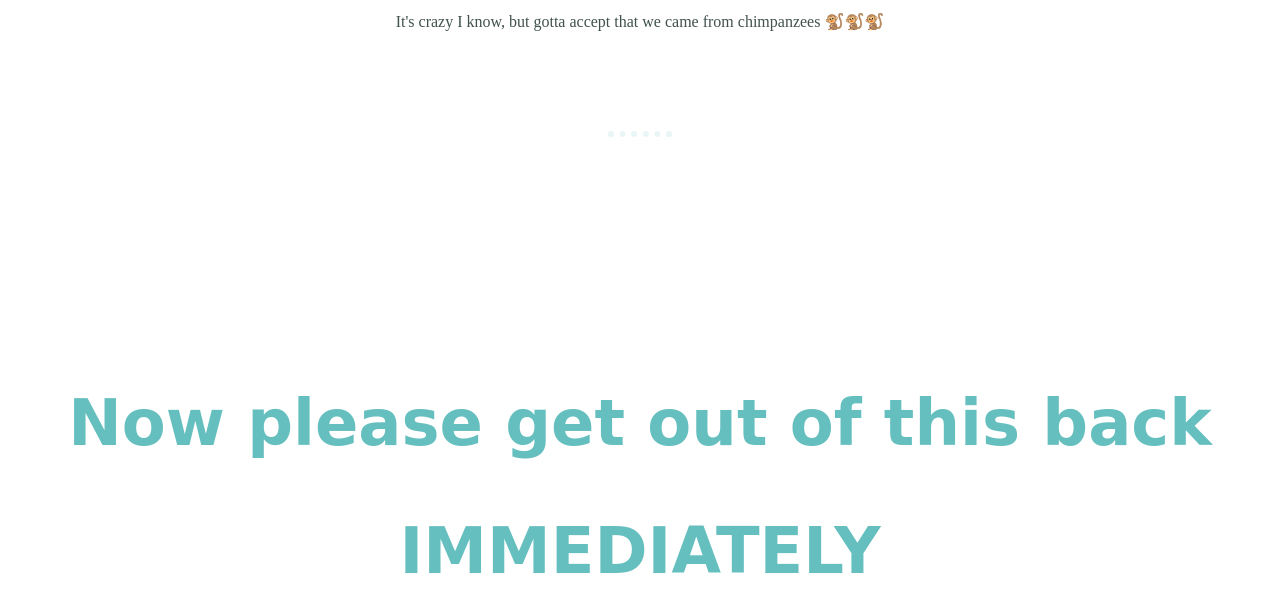
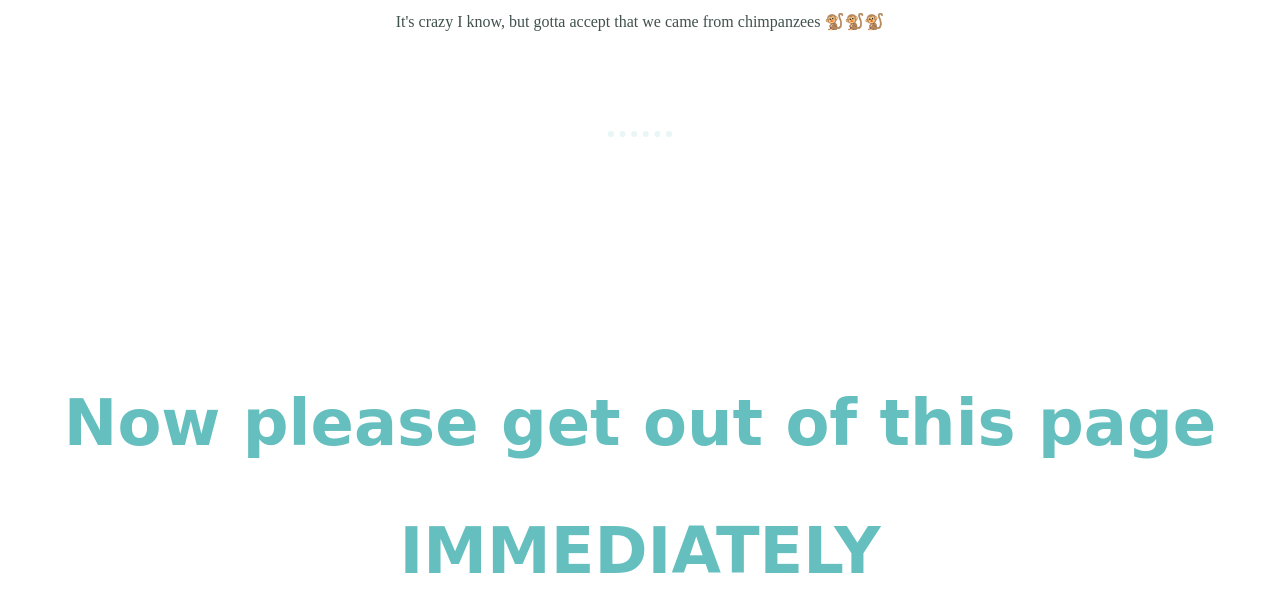
Before and after one commit to charliechoong/cv, a plain HTML site: page sapiens.html in a window 1280 px wide. Shown: the part 354-966 px from the top of the page. Drawn offline with Linux system fonts and the light colour scheme; a web font is replaced by a local one.

Commit message:
Update sapiens.html

```diff
--- a/sapiens.html
+++ b/sapiens.html
@@ -14,6 +14,6 @@
     <h2>It's crazy I know, but gotta accept that we came from chimpanzees 🐒🐒🐒</h2>
     <hr />
     <br><br><br><br>
-    <h1>Now please get out of this back <strong>IMMEDIATELY</strong></h1>
+    <h1>Now please get out of this page <strong>IMMEDIATELY</strong></h1>
   </body>
 </html>
```
